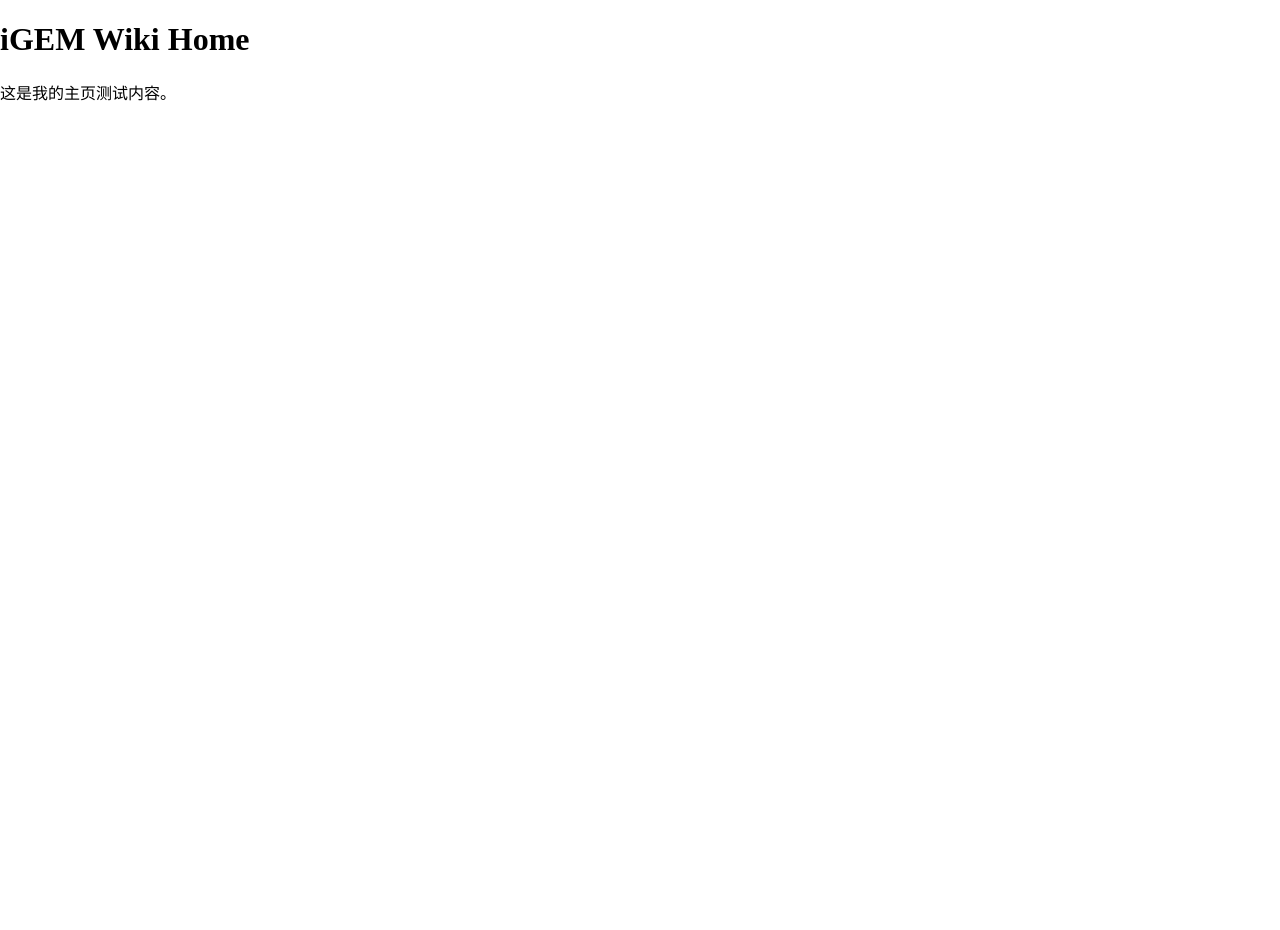
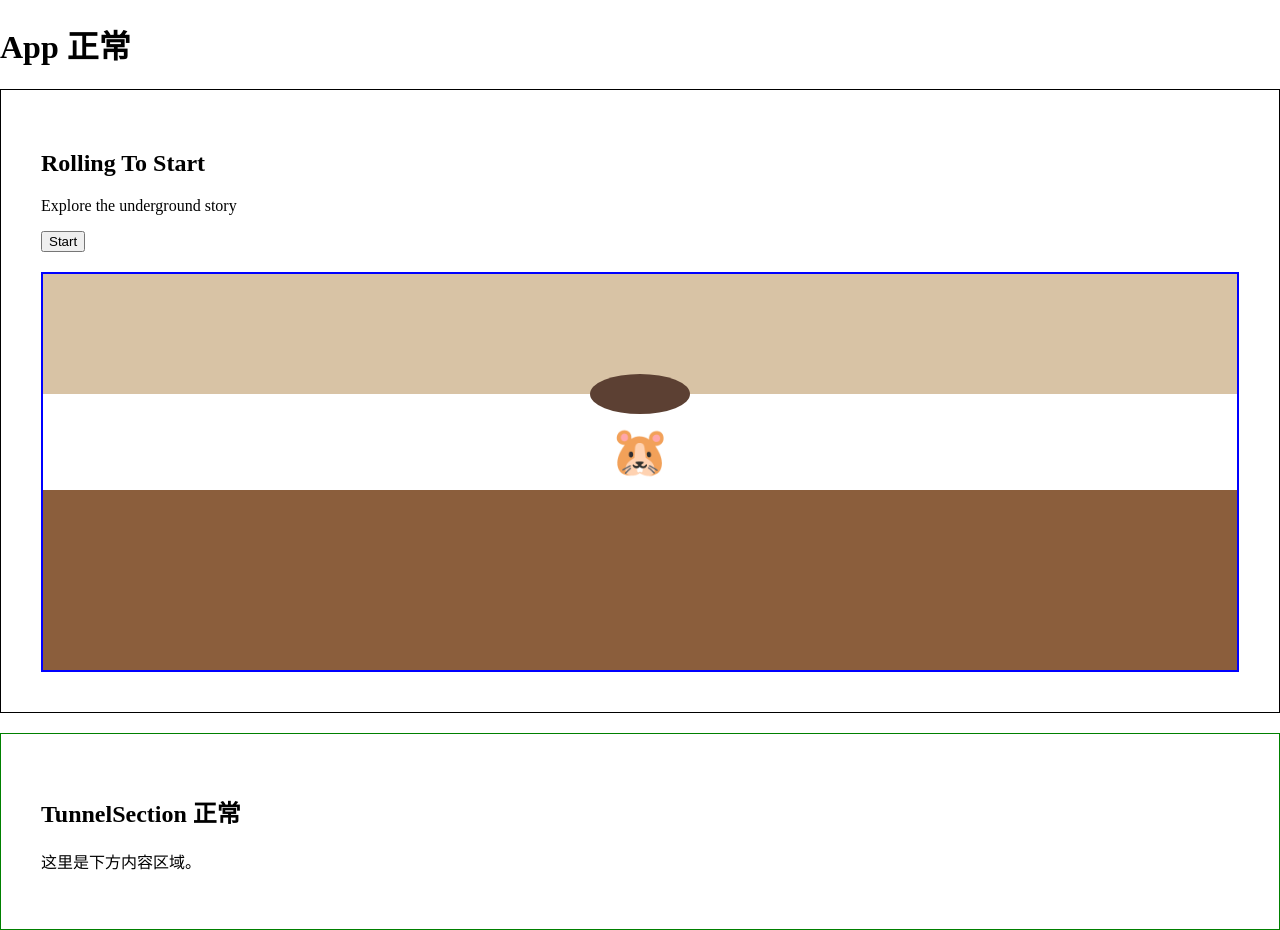
Before and after one commit to foeyt/igem-wiki-design, a React (Vite) app: page / in a window 1280 px wide. Before the commit the page ends 800 px from the top, so only its background shows below. Built offline with nearby package versions, Linux system fonts and the light colour scheme.

Commit message:
Add files to make homepage

```diff
--- a/src/App.jsx
+++ b/src/App.jsx
@@ -1,10 +1,14 @@
+import HeroSection from "./components/HeroSection";
+import TunnelSection from "./components/TunnelSection";
+
 function App() {
   return (
     <div>
-      <h1>iGEM Wiki Home</h1>
-      <p>这是我的主页测试内容。</p>
+      <h1>App 正常</h1>
+      <HeroSection />
+      <TunnelSection />
     </div>
-  )
+  );
 }
 
-export default App
+export default App;
--- /dev/null
+++ b/src/components/HeroSection.jsx
@@ -0,0 +1,18 @@
+import "../styles/hero.css";
+import MoleScene from "./MoleScene";
+
+function HeroSection() {
+  return (
+    <section className="hero">
+      <div className="hero-text">
+        <h1>Rolling To Start</h1>
+        <p>Explore the underground story</p>
+        <button>Start</button>
+      </div>
+
+      <MoleScene />
+    </section>
+  );
+}
+
+export default HeroSection;
--- /dev/null
+++ b/src/components/MoleScene.jsx
@@ -0,0 +1,14 @@
+import "../styles/mole.css";
+
+function MoleScene() {
+  return (
+    <div className="mole-scene">
+      <div className="ground-top"></div>
+      <div className="burrow-hole"></div>
+      <div className="mole">🐹</div>
+      <div className="ground-bottom"></div>
+    </div>
+  );
+}
+
+export default MoleScene;
--- /dev/null
+++ b/src/components/TunnelSection.jsx
@@ -0,0 +1,12 @@
+import "../styles/tunnel.css";
+
+function TunnelSection() {
+  return (
+    <section className="tunnel-section">
+      <h2>TunnelSection 正常</h2>
+      <p>这里是下方内容区域。</p>
+    </section>
+  );
+}
+
+export default TunnelSection;
--- /dev/null
+++ b/src/styles/hero.css
@@ -0,0 +1,4 @@
+.hero {
+  padding: 40px;
+  border: 1px solid black;
+}
--- /dev/null
+++ b/src/styles/mole.css
@@ -0,0 +1,29 @@
+.mole-scene {
+  margin-top: 20px;
+  border: 2px solid blue;
+}
+
+.ground-top {
+  height: 120px;
+  background: #d8c3a5;
+}
+
+.burrow-hole {
+  width: 100px;
+  height: 40px;
+  background: #5c4033;
+  border-radius: 50%;
+  margin: -20px auto 0;
+}
+
+.mole {
+  font-size: 48px;
+  text-align: center;
+  margin-top: 10px;
+}
+
+.ground-bottom {
+  height: 180px;
+  background: #8b5e3c;
+  margin-top: 10px;
+}
--- /dev/null
+++ b/src/styles/tunnel.css
@@ -0,0 +1,5 @@
+.tunnel-section {
+  margin-top: 20px;
+  padding: 40px;
+  border: 1px solid green;
+}
```
